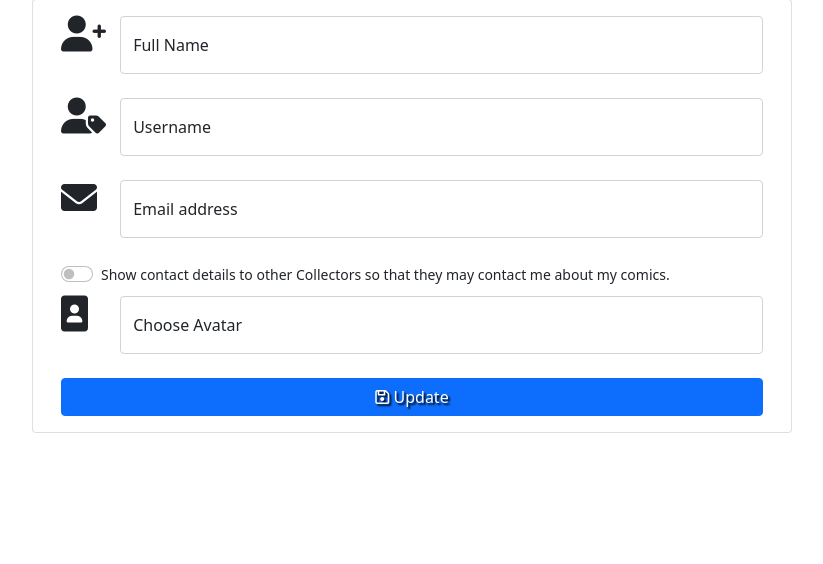
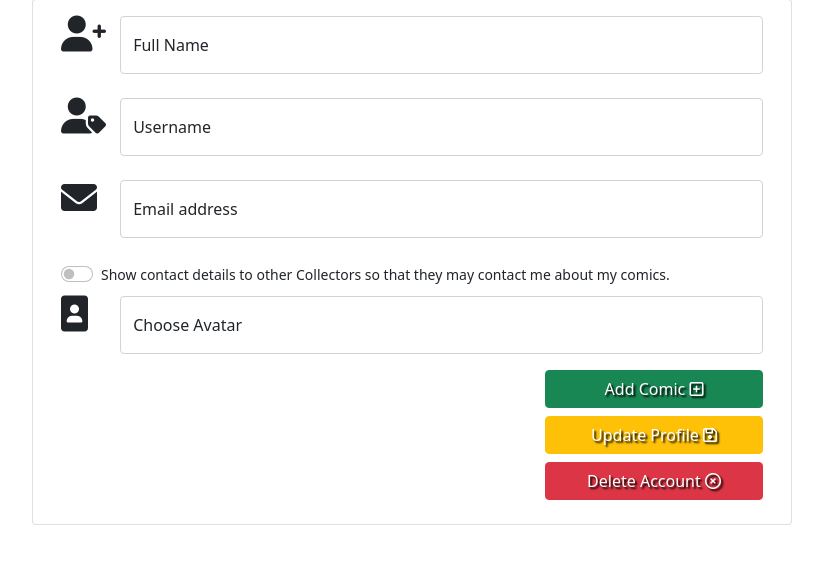
Before and after one commit to CarlaBuongiorno/The-Collector, a Flask app: template templates/profile.html in a window 1280 px wide. Shown: the part 123-687 px from the top of the page, without its empty margins (228-1051 px from the left). Run offline with Flask 2, Linux system fonts and the light colour scheme; the template is opened without the code that fills it, so the values that code supplies are empty; some libraries are stand-ins or nearby versions.

Commit message:
Add 'Add Commic', 'Update Profile', 'Delete Account' buttons to Profile page

```diff
--- a/templates/profile.html
+++ b/templates/profile.html
@@ -5,7 +5,8 @@
 
 <div class="container">
     <div class="row">
-        <form class="card col-12 col-md-8 offset-md-2" method="POST" action="{{ url_for('profile', username=session.user) }}">
+        <form class="card col-12 col-md-8 offset-md-2" method="POST"
+            action="{{ url_for('profile', username=session.user) }}">
             <div class="card-body">
                 <div class="row g-2">
                     <!-- full name -->
@@ -15,7 +16,8 @@
                     <div class="col-md-10 offset-md-1 col-lg-11 offset-lg-0">
                         <div class="form-floating mb-3">
                             <input type="text" name="fullname" class="form-control col-md-8" id="fullname"
-                                value="{{ user.fullname }}" placeholder="Full Name" minlength="5" maxlength="25" required>
+                                value="{{ user.fullname }}" placeholder="Full Name" minlength="5" maxlength="25"
+                                required>
                             <label for="fullname">Full Name</label>
                         </div>
                     </div>
@@ -26,7 +28,8 @@
                     <div class="col-md-10 offset-md-1 col-lg-11 offset-lg-0">
                         <div class="form-floating mb-3">
                             <input type="text" name="username" class="form-control" id="username"
-                                value="{{ user.username }}" placeholder="Username" minlength="5" maxlength="15" pattern="^[a-zA-Z0-9]{5,15}$" required>
+                                value="{{ user.username }}" placeholder="Username" minlength="5" maxlength="15"
+                                pattern="^[a-zA-Z0-9]{5,15}$" required>
                             <label for="username">Username</label>
                         </div>
                     </div>
@@ -36,8 +39,8 @@
                     </div>
                     <div class="col-md-10 offset-md-1 col-lg-11 offset-lg-0">
                         <div class="form-floating mb-3">
-                            <input type="email" name="email" class="form-control" id="email"
-                                value="{{ user.email }}" placeholder="name@example.com" required>
+                            <input type="email" name="email" class="form-control" id="email" value="{{ user.email }}"
+                                placeholder="name@example.com" required>
                             <label for="email">Email address</label>
                         </div>
                     </div>
@@ -45,12 +48,15 @@
                     <div class="col-md-10 offset-md-1 col-lg-12 offset-lg-0">
                         <div class="form-check form-switch">
                             {% if user.show_contact_details == "on" %}
-                            <input class="form-check-input" type="checkbox" id="show_contact_details" name="show_contact_details" checked>
+                            <input class="form-check-input" type="checkbox" id="show_contact_details"
+                                name="show_contact_details" checked>
                             {% else %}
-                            <input class="form-check-input" type="checkbox" id="show_contact_details" name="show_contact_details">
+                            <input class="form-check-input" type="checkbox" id="show_contact_details"
+                                name="show_contact_details">
                             {% endif %}
                             <label class="form-check-label" for="show_contact_details">
-                                <small>Show contact details to other Collectors so that they may contact me about my comics.</small>
+                                <small>Show contact details to other Collectors so that they may contact me about my
+                                    comics.</small>
                             </label>
                         </div>
                     </div>
@@ -65,10 +71,29 @@
                             <label for="avatar_no">Choose Avatar</label>
                         </div>
                     </div>
-                    <!-- register -->
-                    <div class="d-grid gap-2">
-                        <button class="btn btn-primary text-shadow" type="submit">
-                            <i class="far fa-save"></i> Update
+                </div>
+                <!-- buttons -->
+                <!-- Add comic -->
+                <div class="row d-flex justify-content-end mb-2">
+                    <div class="d-grid col-lg-4">
+                        <button type="submit" class="btn text-shadow btn-success">
+                            Add Comic <i class="far fa-plus-square"></i>
+                        </button>
+                    </div>
+                </div>
+                <!-- update -->
+                <div class="row d-flex justify-content-end mb-2">
+                    <div class="d-grid col-lg-4">
+                        <button class="btn btn-warning text-shadow text-white" type="submit">
+                            Update Profile <i class="far fa-save"></i>
+                        </button>
+                    </div>
+                </div>
+                <!-- delete account -->
+                <div class="row d-flex justify-content-end mb-2">
+                    <div class="d-grid col-lg-4">
+                        <button type="submit" class="btn text-shadow btn-danger">
+                            Delete Account <i class="far fa-times-circle"></i>
                         </button>
                     </div>
                 </div>
```
